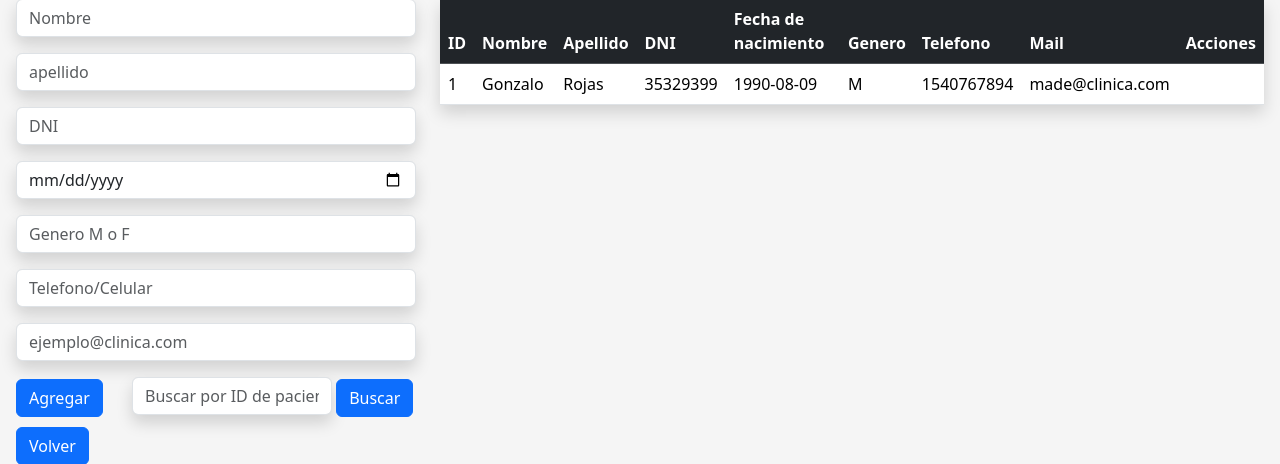
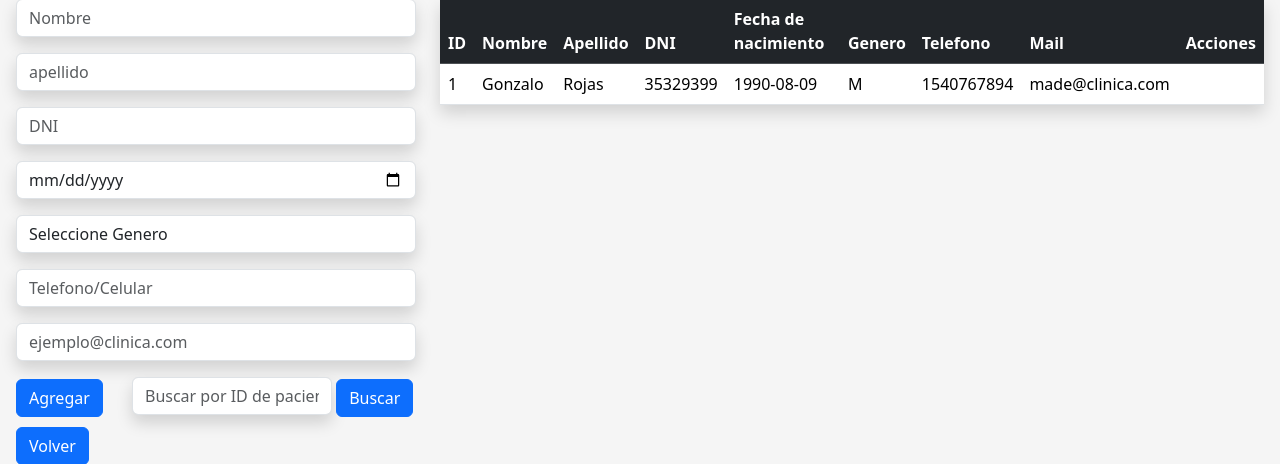
Before and after one commit to madeforyalo/clinica, a PHP site: page /pacientes.php in a window 1280 px wide. Shown: the part 206-670 px from the top of the page. Run offline with PHP 8.4, Linux system fonts and the light colour scheme; data comes from the database, SQL or seed files in the repository; some libraries are stand-ins or nearby versions.

Commit message:
cambio de genero

```diff
--- a/pacientes.php
+++ b/pacientes.php
@@ -59,8 +59,11 @@
                                 class="form-control shadow" title="Fecha de nacimiento" required >
                         </div>
                         <div class="pb-3">
-                            <input type="text" name="txtGenero" id="txtGenero" placeholder="Genero M o F"
-                                class="form-control shadow" title="Genero" required >
+                            <select name="txtGenero" id="" class="form-control shadow" title="Genero" required>
+                                <option value="" disable>Seleccione Genero</option>
+                                <option value="F">Femenino</option>
+                                <option value="M">Masculino</option>
+                            </select>
                         </div>
                         <!-- <div class="pb-3">
                             <input type="text" name="txtDireccion" id="txtDireccion" placeholder="Direccion"
```
